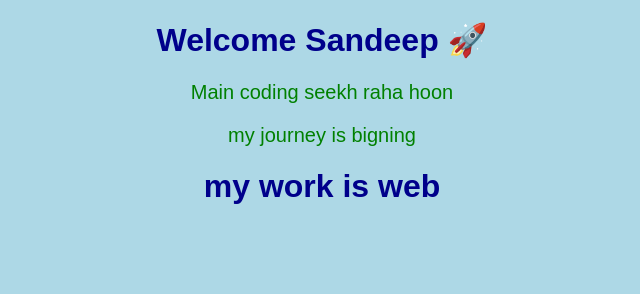
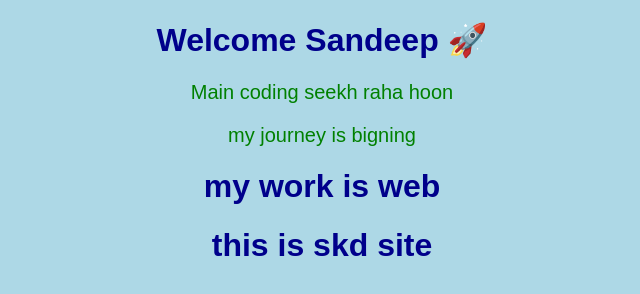
Before and after one commit to fetsandeep-star/sandeep, a plain HTML site: page index.html in a window 1280 px wide. Shown: the whole page, without its empty margins (318-958 px from the left). Drawn offline with Linux system fonts and the light colour scheme.

Commit message:
Update index.html

```diff
--- a/index.html
+++ b/index.html
@@ -25,6 +25,8 @@
     <p>Main coding seekh raha hoon</p>
     <p> my journey is bigning</p>
 <h1>my work is web</h1>
-
+<div>
+    <h1>this is skd site</h1>
+</div>
 </body>
 </html>
```
